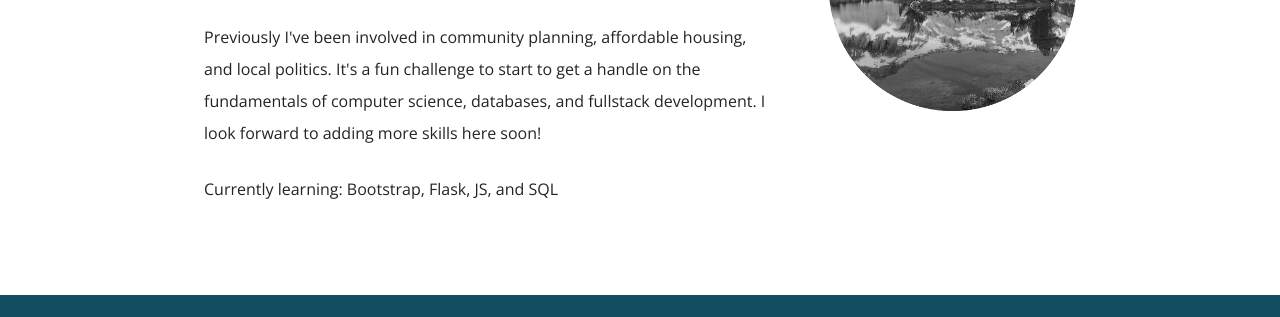
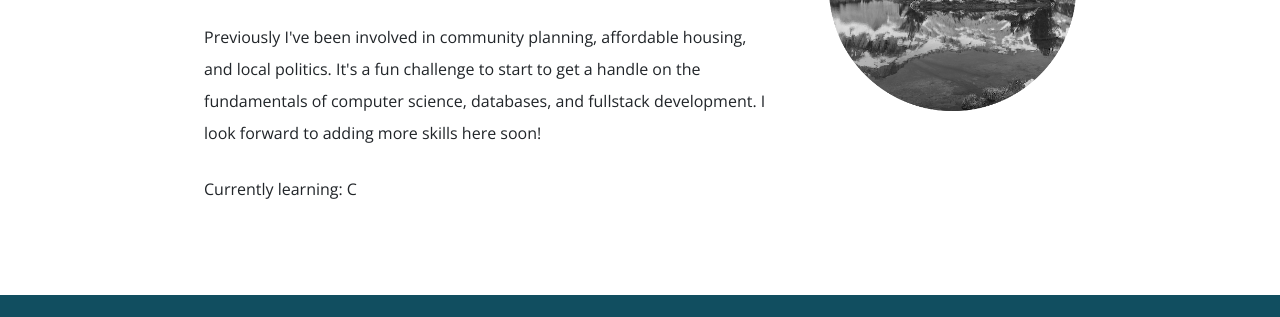
Before and after one commit to N-Lee-T/N-Lee-T.github.io, a plain HTML site: page index.html in a window 1280 px wide. Shown: the part 311-628 px from the top of the page. Drawn offline with nearby package versions, Linux system fonts and the light colour scheme.

Commit message:
Update index.html

```diff
--- a/index.html
+++ b/index.html
@@ -53,7 +53,7 @@
             It's a fun challenge to start to get a handle on the fundamentals of computer science, databases, and fullstack development.
             I look forward to adding more skills here soon!</p>
             <br>
-            <p>Currently learning: Bootstrap, Flask, JS, and SQL </p>
+            <p>Currently learning: C </p>
           </p>
         </div>
         <div class="col-lg-4">
```
